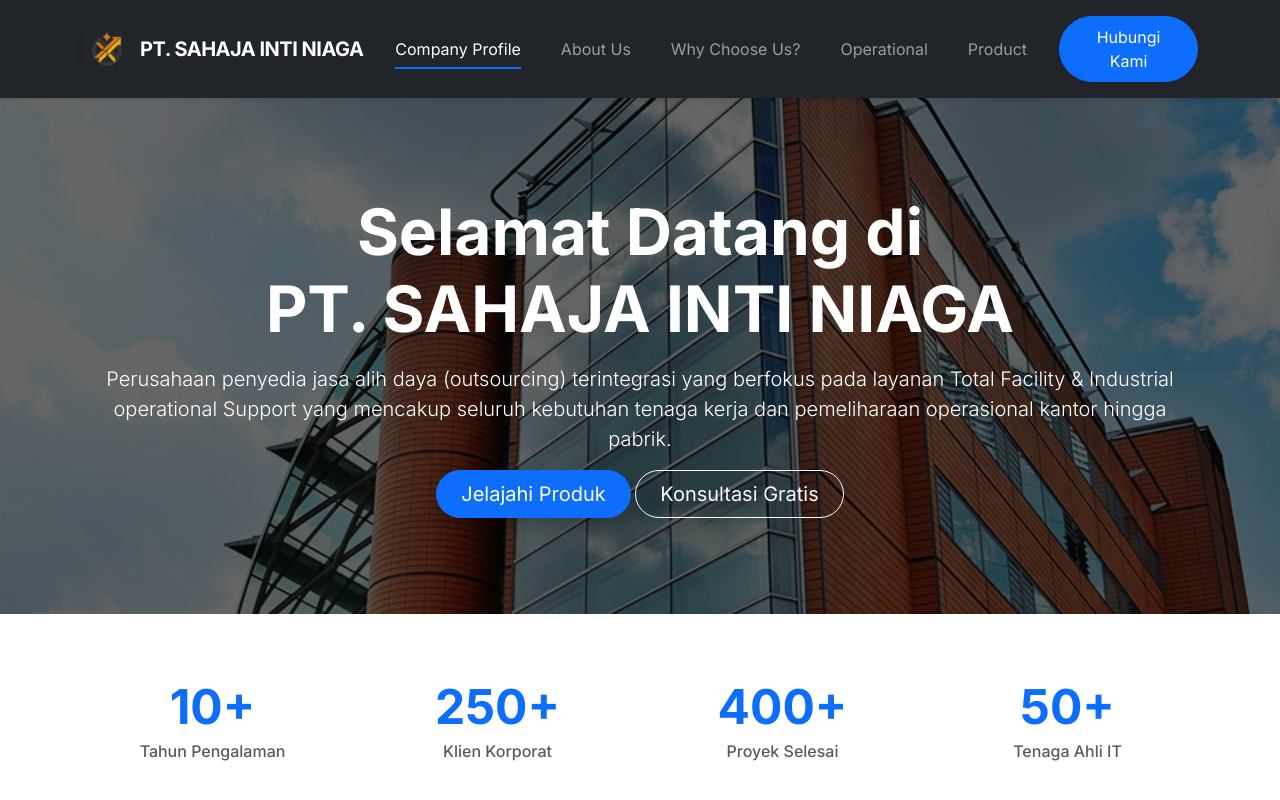
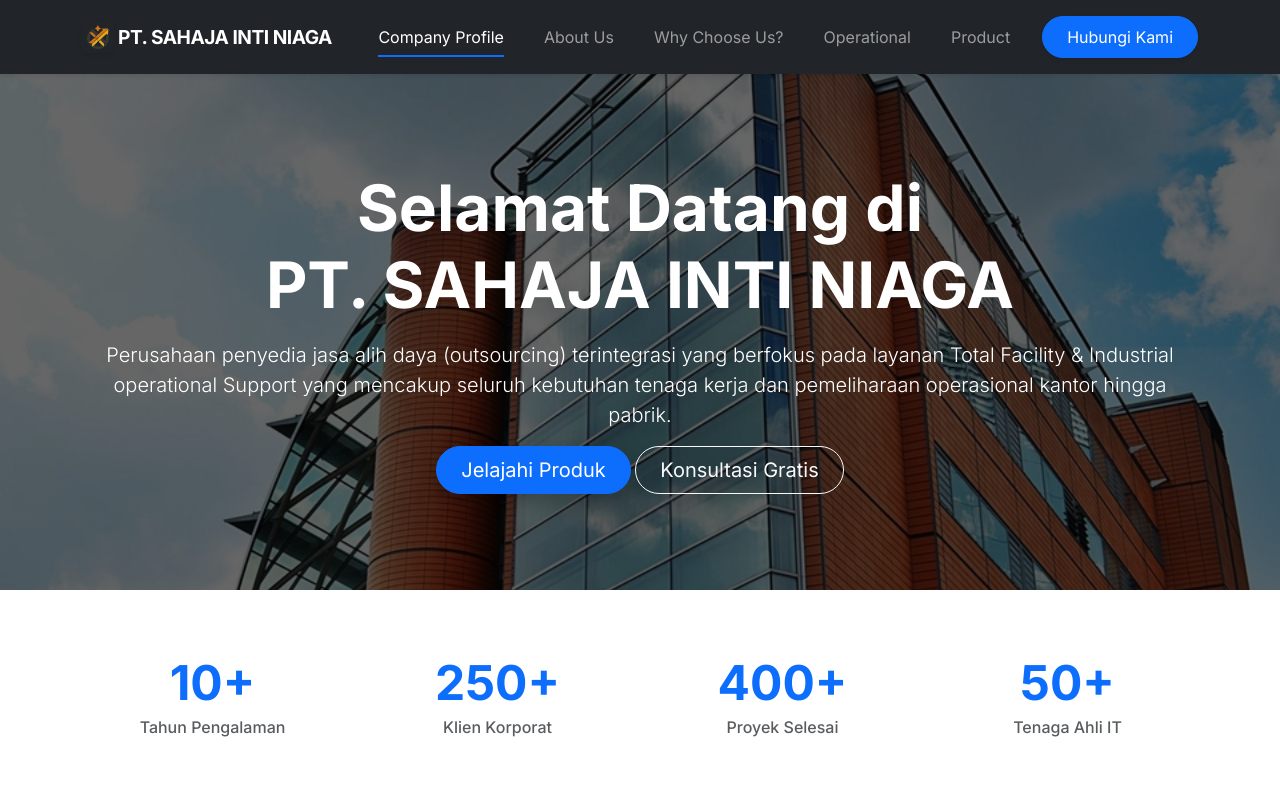
Before and after one commit to sahaja-corp/sahaja-corp.github.io, a plain HTML site: page index.html in a window 1280 px wide. Shown: the top 800 px of the page. Drawn offline with nearby package versions, Linux system fonts and the light colour scheme.

Commit message:
revisi navbar
revisi navbar biar ga kebawah garis tiga nya

```diff
--- a/index.html
+++ b/index.html
@@ -37,12 +37,14 @@
     </div>
 
     <nav class="navbar navbar-expand-lg navbar-dark bg-dark sticky-top shadow-sm py-3">
-        <div class="container">
-            <a class="navbar-brand d-flex align-items-center" href="#" onclick="switchView('profile')">
-                <div class="rounded-3 p-2 me-2 d-flex align-items-center justify-content-center shadow-sm" style="width: 50px; height: 50px;">
-                    <img src="img/logo-pavicon-removebg-preview.png" alt="Logo PT. Sahaja Inti Niaga" class="img-fluid" style="object-fit: contain; width: 100%; height: 100%;">
+        <div class="container d-flex align-items-center justify-content-between">
+            <!-- Brand / Logo & Nama Perusahaan (Dibuat flex-nowrap agar sejajar) -->
+            <a class="navbar-brand d-flex align-items-center me-0 flex-nowrap" href="#" onclick="switchView('profile')"     style="max-width: 80%;">
+                <div class="rounded-2 p-1 me-1 d-flex align-items-center justify-content-center shadow-sm flex-shrink-0"    style="width: 32px; height: 32px;">
+                    <img src="img/logo-pavicon-removebg-preview.png" alt="Logo PT. Sahaja Inti Niaga" class="img-fluid"     style="object-fit: contain; width: 100%; height: 100%;">
                 </div>
-                <span>PT. SAHAJA INTI NIAGA</span>
+                <!-- Ukuran teks dikecilkans sedikit di mobile (1.2rem) agar aman di layar 360px -->
+                <span class="fw-bold text-truncate" style="font-size: 1.2rem !important;">PT. SAHAJA INTI NIAGA</span>
             </a>
             <button class="navbar-toggler border-0 shadow-none" type="button" data-bs-toggle="collapse" data-bs-target="#navbarNav" aria-controls="navbarNav" aria-expanded="false" aria-label="Toggle navigation">
                 <span class="navbar-toggler-icon"></span>
```
